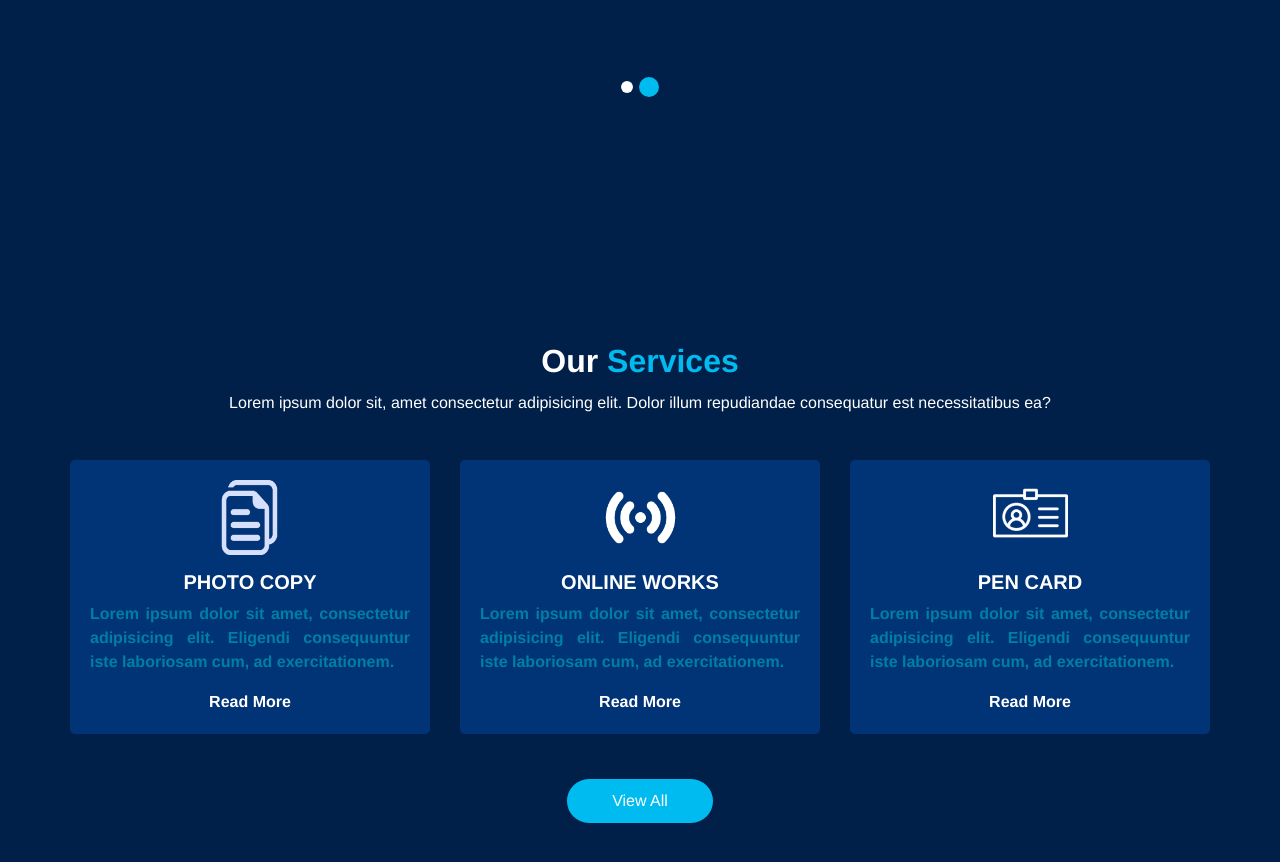
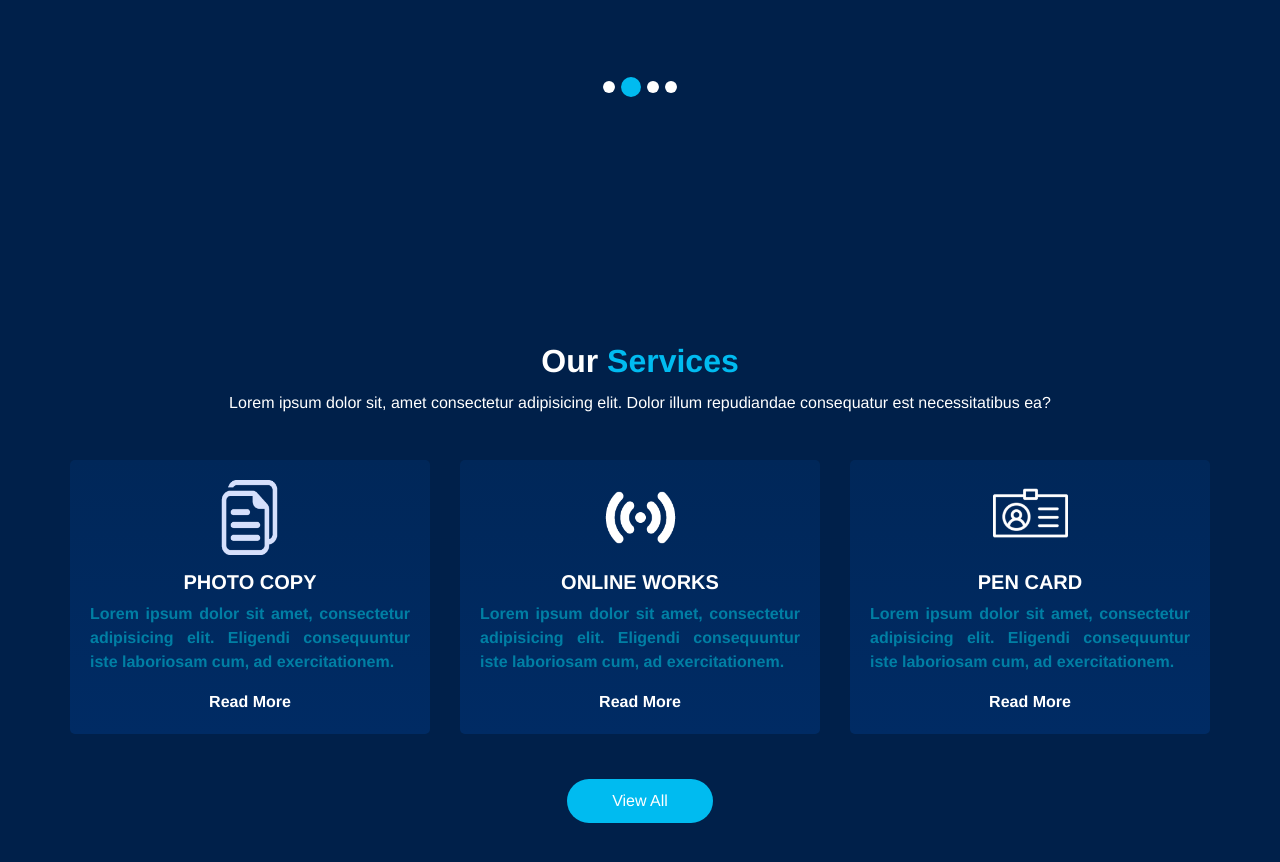
Before and after one commit to d-b-creation/divyanshu.com, a plain HTML site: page index.html in a window 1280 px wide. Shown: the part 560-1422 px from the top of the page. Drawn offline with nearby package versions, Linux system fonts and the light colour scheme; some packages are replaced by stand-ins of ours; files whose address does not match are found by name.

Commit message:
modified

```diff
--- a/css/style.css
+++ b/css/style.css
@@ -427,7 +427,7 @@ a:focus {
   align-items: center;
   text-align: center;
   margin-top: 45px;
-  background-color: var(--head-bg-color);
+  background: linear-gradient(to bottom, #002759, #002b64);
   padding: 20px;
   border-radius: 5px;
 }
--- a/index.html
+++ b/index.html
@@ -69,8 +69,8 @@
               <ul class="navbar-nav">
                 <li class="nav-item active">
                   <a class="nav-link" href="index.html"
-                    >Home <span class="sr-only">(current)</span></a
-                  >
+                    >Home <span class="sr-only">(current)</span>
+                  </a>
                 </li>
                 <li class="nav-item">
                   <a class="nav-link" href="./pages/about.html">About</a>
@@ -160,12 +160,10 @@
             </div>
           </div>
           <ol class="carousel-indicators">
-            <li
-              data-target="#customCarousel1"
-              data-slide-to="0"
-              class="active"
-            ></li>
+            <li data-target="#customCarousel1" data-slide-to="0" class="active"></li>
             <li data-target="#customCarousel1" data-slide-to="1"></li>
+            <li data-target="#customCarousel1" data-slide-to="2"></li>
+            <li data-target="#customCarousel1" data-slide-to="3"></li>
           </ol>
         </div>
       </section>
```
